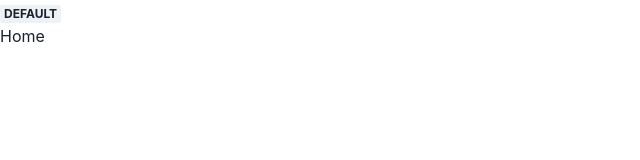
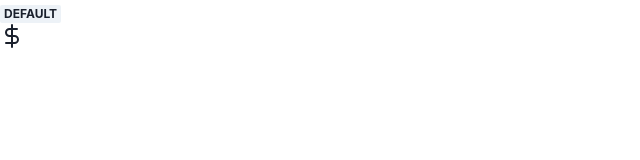
Before and after one commit to techyhk/automation-dashboard, a React (Vite) app: page / in a window 1280 px wide. Shown: the top 160 px of the page, without its empty margins (0-640 px from the left). Built offline with nearby package versions, Linux system fonts and the light colour scheme.

Commit message:
setup(#4): react feather icon

```diff
--- a/package.json
+++ b/package.json
@@ -22,6 +22,7 @@
     "framer-motion": "^6",
     "react": "^18.0.0",
     "react-dom": "^18.0.0",
+    "react-feather": "^2.0.10",
     "react-router-dom": "6",
     "recoil": "^0.7.3",
     "vite-plugin-eslint": "^1.6.1"
--- a/src/pages/Home/index.tsx
+++ b/src/pages/Home/index.tsx
@@ -1,5 +1,10 @@
 import React from 'react';
+import { DollarSign } from 'react-feather';
 
 export default () => {
-  return <div>Home</div>;
+  return (
+    <div>
+      <DollarSign />
+    </div>
+  );
 };
```
Also changed, not shown: 1 other file (tests, documents, lock files or other folders).
